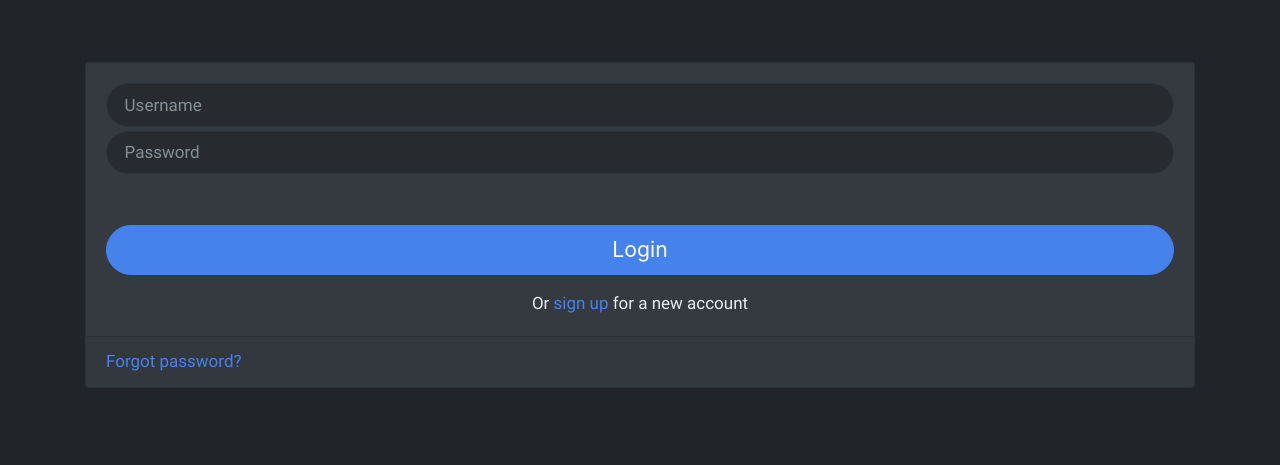
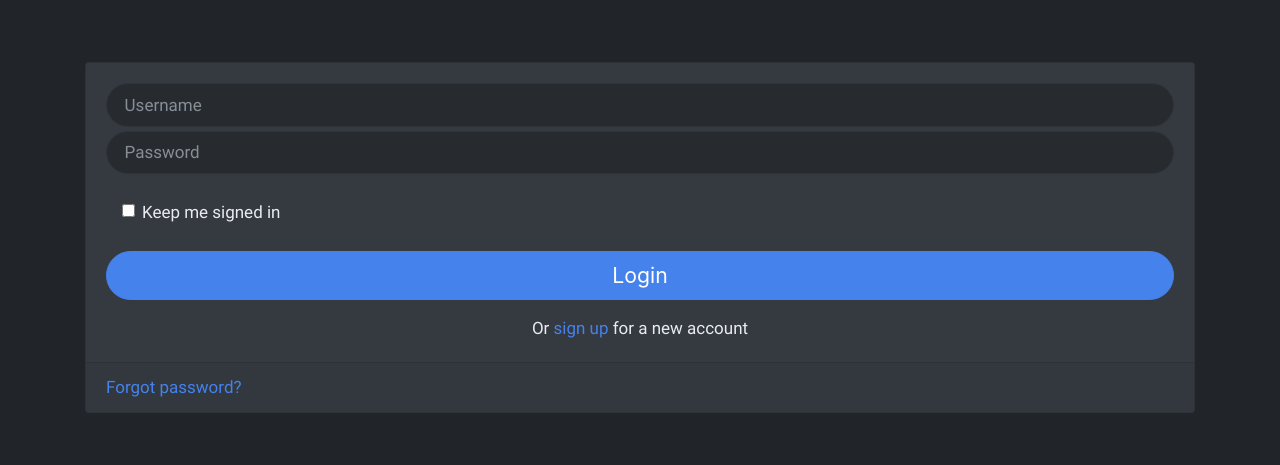
Before and after one commit to KelpFramework/kelp-website, a Flask app: page /login in a window 1280 px wide. Shown: the part 156-621 px from the top of the page. Run offline with Flask 2, Linux system fonts and the light colour scheme; parts of the project's set-up code (start-up, migrations or seed data) failed here and were passed over; some libraries are stand-ins or nearby versions.

Commit message:
Remember Logins update - added checkbox to be kept signed in permanently on login.html - implemented permanent sessions

```diff
--- a/__init__.py
+++ b/__init__.py
@@ -2,6 +2,7 @@ from flask import *
 
 from utils.stop_codes import StopCodes
 from database.global_temp_db import TempDatabase
+from datetime import timedelta
 import configuration
 import os
 
@@ -17,6 +18,7 @@ temp_db = TempDatabase(configuration.temp_db_template)
 app = Flask(__name__)
 app.secret_key = configuration.secret_key
 app.config["MAX_CONTENT_LENGTH"] = configuration.max_upload_size * 1024 * 1024
+app.permanent_session_lifetime = timedelta(days=365)
 
 app.config["SQLALCHEMY_TRACK_MODIFICATIONS"] = False
 app.config["SQLALCHEMY_DATABASE_URI"] = "sqlite:///:memory:"
--- a/routes/auth_routes.py
+++ b/routes/auth_routes.py
@@ -45,6 +45,7 @@ def login():
 
         username = request.form.get("username")
         password = request.form.get("password")
+        remember = request.form.get("remember")
         state = user_repo.check_user_password(username, password)
 
         if state:
@@ -53,6 +54,7 @@ def login():
             session["logged_in"] = True
             session["username"] = username
             session[username] = user_repo.get_password_hash(username)
+            session.permanent = remember == "on"
             if not user_repo.get_user_query_object(username).get_suspended():
                 return redirect(redirection)
             return render_template("suspended.html")
--- a/templates/login.html
+++ b/templates/login.html
@@ -30,7 +30,12 @@
                 <form method="POST" action="/login?goto_confirm={{ redirect }}" class="card-body">
                     <input type="text" class="form-control mb-1" placeholder="Username" name="username" pattern="[A-Za-z0-9_-]{4,}" title="at least 4 characters: A-Z a-z _ -" required>
                     <input type="password" class="form-control" placeholder="Password" name="password" pattern="[A-Za-z0-9-_+%€/]{6,}" title="at least 6 characters A-Z a-z 0-9 - _ + % € /" required>
-                    <br> <span class="text-danger" id="error">{{ error }}</span> <br>
+                    <br> <span class="text-danger" id="error">{{ error }}</span>
+                    <div class="form-check ml-3">
+                        <label class="form-check-label">
+                            <input type="checkbox" class="form-check-input" name="remember">Keep me signed in
+                        </label>
+                    </div><br>
                     <button type="submit" class="btn btn-lg btn-primary w-100" >Login</button>
                     <div class="text-center mt-3">
                         <span>Or <a class="underlineHover" href="/register">sign up</a> for a new account</span>
```
